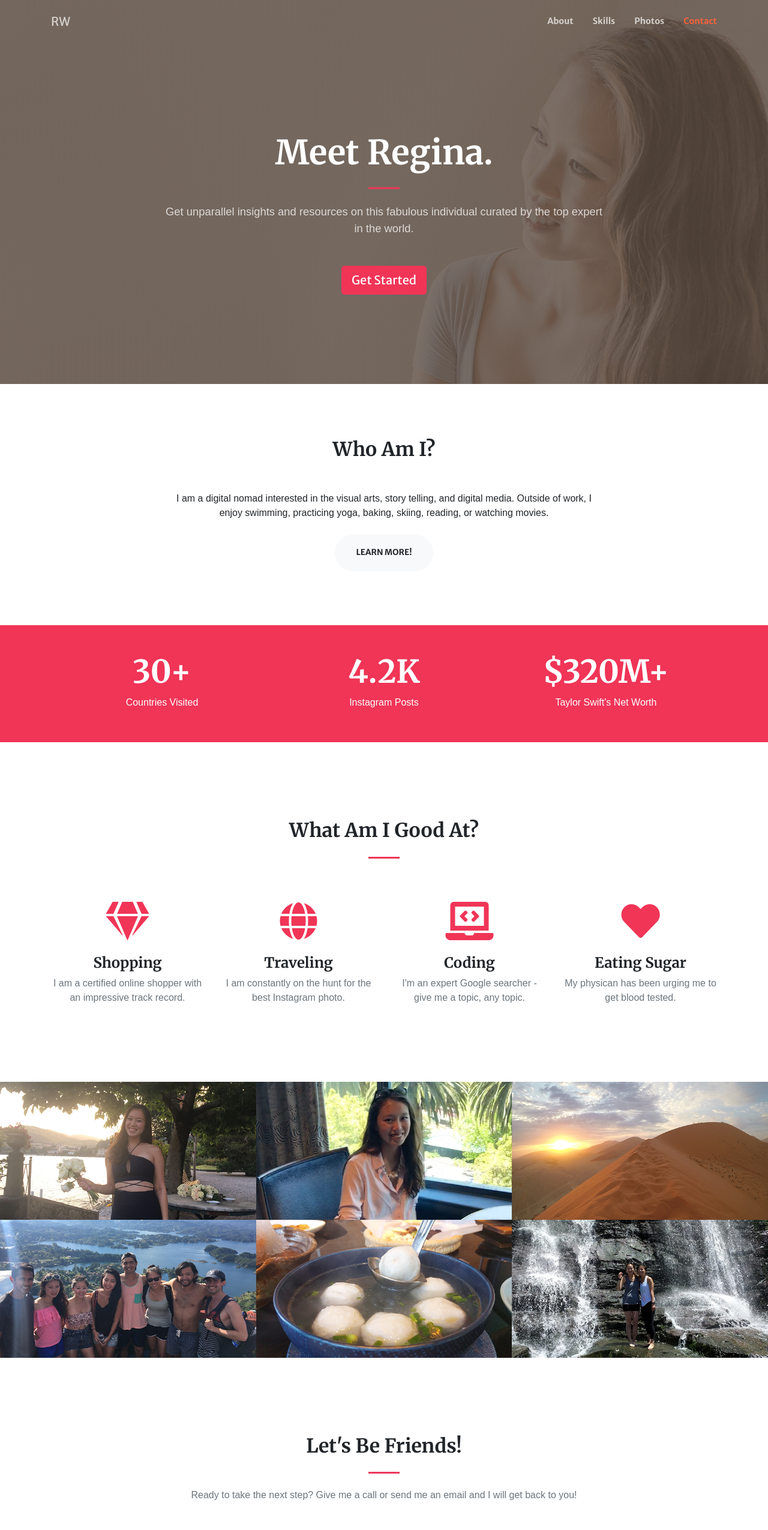
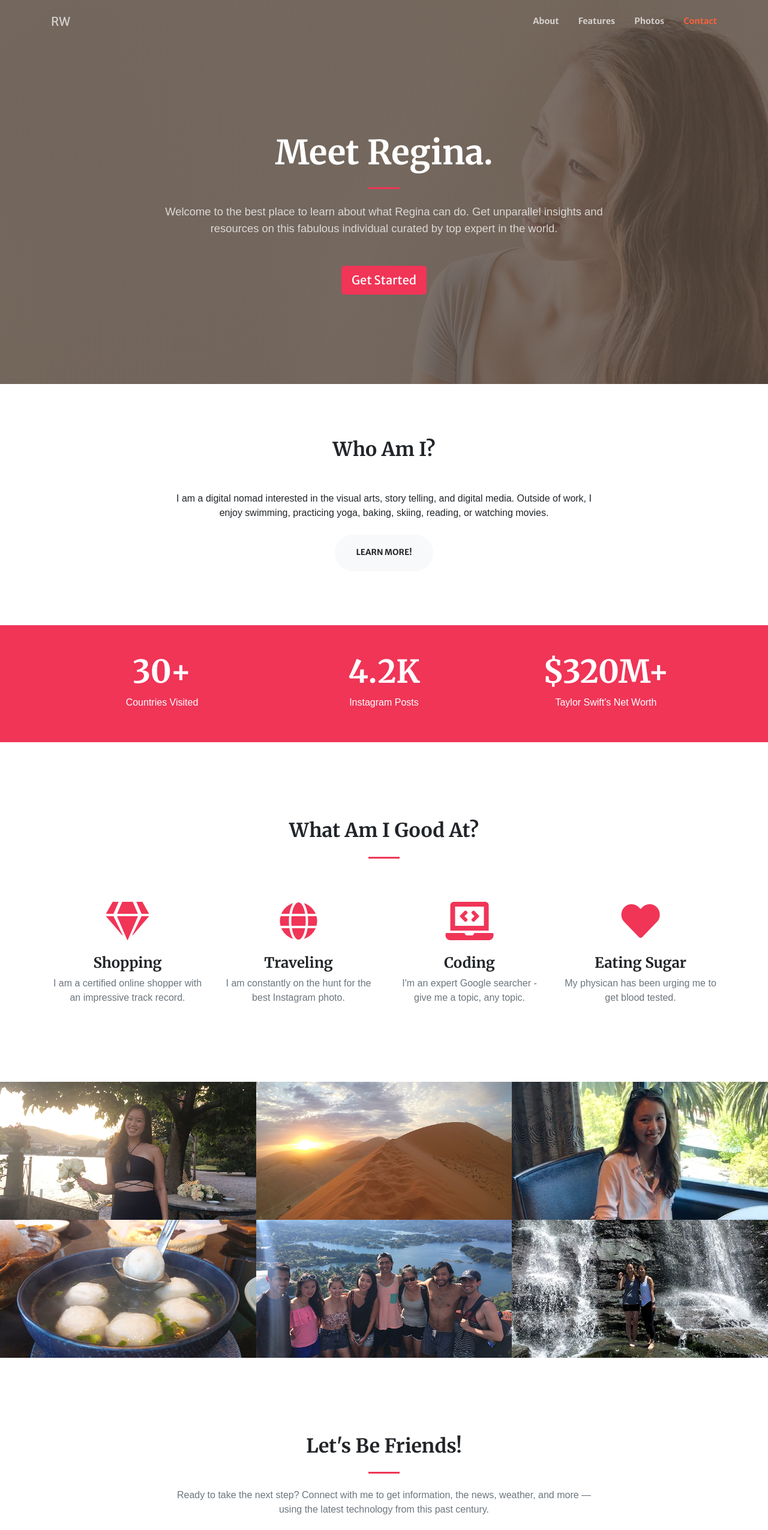
Before and after one commit to iregina/iregina.github.io, a website: page index.html in a window 1280 px wide. Shown: the top 2550 px of the page at 60% size. Drawn offline with Linux system fonts and the light colour scheme.

Commit message:
clean up text and images

```diff
--- a/index.html
+++ b/index.html
@@ -40,7 +40,7 @@
             <a class="nav-link js-scroll-trigger" href="#about">About</a>
           </li>
           <li class="nav-item">
-            <a class="nav-link js-scroll-trigger" href="#services">Skills</a>
+            <a class="nav-link js-scroll-trigger" href="#services">Features</a>
           </li>
           <li class="nav-item">
             <a class="nav-link js-scroll-trigger" href="#portfolio">Photos</a>
@@ -62,7 +62,7 @@
           <hr class="divider my-4">
         </div>
         <div class="col-lg-8 align-self-baseline">
-          <p class="text-white-75 font-weight-light mb-5">Get unparallel insights and resources on this fabulous individual curated by the top expert in the world.</p>
+          <p class="text-white-75 font-weight-light mb-5">Welcome to the best place to learn about what Regina can do. Get unparallel insights and resources on this fabulous individual curated by top expert in the world.</p>
           <a class="btn btn-primary btn-lg js-scroll-trigger" href="#about">Get Started</a>
         </div>
       </div>
@@ -170,6 +170,19 @@
           </a>
         </div>
         <div class="col-lg-4 col-sm-6">
+          <a class="portfolio-box" href="img/portfolio/fullsize/3.jpg">
+            <img class="img-fluid" src="img/portfolio/thumbnails/3.jpg" alt="">
+            <div class="portfolio-box-caption">
+              <div class="project-category text-white-50">
+                Sand Dunes in Nimibia
+              </div>
+              <div class="project-name">
+                October 2017
+              </div>
+            </div>
+          </a>
+        </div>
+        <div class="col-lg-4 col-sm-6">
           <a class="portfolio-box" href="img/portfolio/fullsize/2.jpg">
             <img class="img-fluid" src="img/portfolio/thumbnails/2.jpg" alt="">
             <div class="portfolio-box-caption">
@@ -183,14 +196,14 @@
           </a>
         </div>
         <div class="col-lg-4 col-sm-6">
-          <a class="portfolio-box" href="img/portfolio/fullsize/3.jpg">
-            <img class="img-fluid" src="img/portfolio/thumbnails/3.jpg" alt="">
+          <a class="portfolio-box" href="img/portfolio/fullsize/5.jpg">
+            <img class="img-fluid" src="img/portfolio/thumbnails/5.jpg" alt="">
             <div class="portfolio-box-caption">
               <div class="project-category text-white-50">
-                Sand Dunes in Nimibia
+                Handmade Fish Balls in FuZhou
               </div>
               <div class="project-name">
-                October 2017
+                May 2018
               </div>
             </div>
           </a>
@@ -204,19 +217,6 @@
               </div>
               <div class="project-name">
                 October 2018
-              </div>
-            </div>
-          </a>
-        </div>
-        <div class="col-lg-4 col-sm-6">
-          <a class="portfolio-box" href="img/portfolio/fullsize/5.jpg">
-            <img class="img-fluid" src="img/portfolio/thumbnails/5.jpg" alt="">
-            <div class="portfolio-box-caption">
-              <div class="project-category text-white-50">
-                Handmade Fish Balls in FuZhou
-              </div>
-              <div class="project-name">
-                May 2018
               </div>
             </div>
           </a>
@@ -253,7 +253,7 @@
         <div class="col-lg-8 text-center">
           <h2 class="mt-0">Let's Be Friends!</h2>
           <hr class="divider my-4">
-          <p class="text-muted mb-5">Ready to take the next step? Give me a call or send me an email and I will get back to you!</p>
+          <p class="text-muted mb-5">Ready to take the next step? Connect with me to get information, the news, weather, and more — using the latest technology from this past century.</p>
         </div>
       </div>
       <div class="row">
@@ -274,6 +274,7 @@
   <footer class="bg-light py-5">
     <div class="container">
       <div class="small text-center text-muted">Copyright &copy; 2019 - Regina Wong</div>
+      <div class="small text-center text-muted"><span><a class="d-block" href="mailto:sevendollarlatte+regwong@gmail.com">Want a site like this? Let's Talk.</a></span></div>
     </div>
   </footer>
 
```
Also changed, not shown: README.md (deleted), img/bg-masthead.jpg (deleted), 2 other files.
